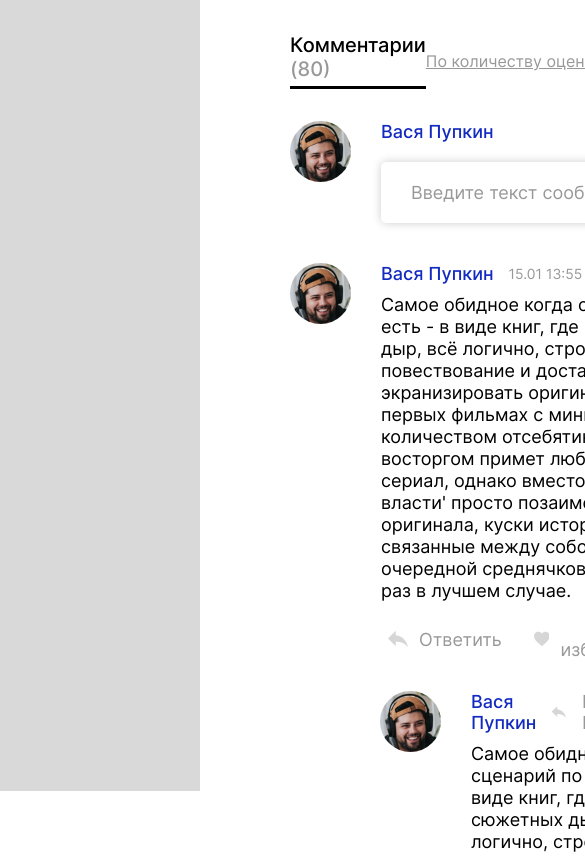
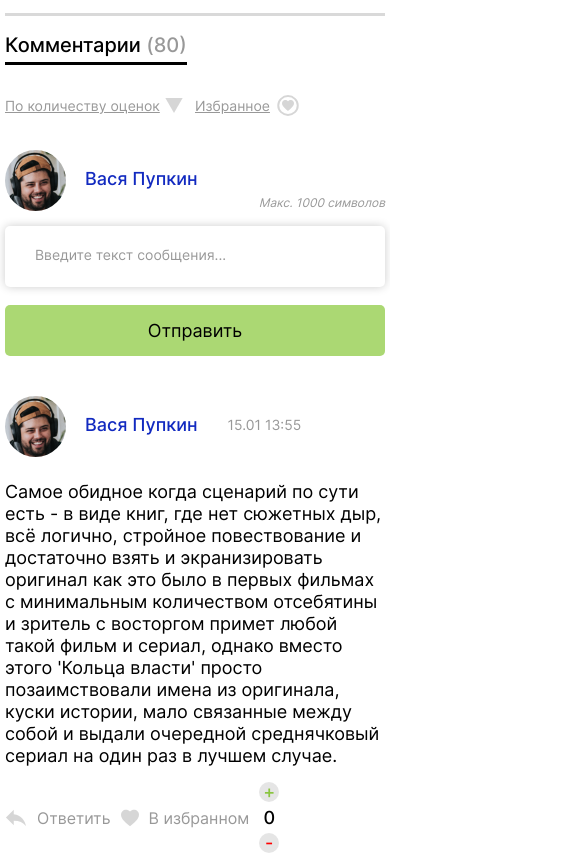
Before and after one commit to DevFromSiberia/comment_system_on_typescript, a plain HTML site: page src/index.html in a window 390 px wide. Shown: the part 700-1556 px from the top of the page, 585 px wide, since content can reach past the window. Drawn offline with Linux system fonts and the light colour scheme; a script that the page names is missing; files whose address does not match are found by name.

Commit message:
main Added site adaptability

```diff
--- a/src/app/ui_scripts/autosizeForTextArea.ts
+++ b/src/app/ui_scripts/autosizeForTextArea.ts
@@ -8,7 +8,7 @@ if(textarea !== null) {
 function autosize(){
     setTimeout(function(){
         if(textarea !== null) {
-            textarea.style.cssText = 'height: 21px; padding: 0;';
+            textarea.style.cssText = 'height: 16px; padding-bottom: 5px;';
             textarea.style.cssText = 'height:' + textarea.scrollHeight + 'px';
         }
     },0)
--- a/src/index.css
+++ b/src/index.css
@@ -117,6 +117,9 @@ li {
     color: #000000;
 
     border-bottom: 3px solid #000000;
+
+
+    margin-right: 20px;
 }
 
 .commentSystem__count {
@@ -280,7 +283,7 @@ li {
 .userBlock__textarea {
     display: block;
     resize: none;
-    min-width: 648px;
+    min-width: 69%;
     height: 21px;
 
     background: #FFFFFF;
@@ -332,6 +335,8 @@ li {
 
     transition: background-color ease-in-out 0.2s;
     max-height: 61px;
+
+    padding: 15px 0;
 }
 
 .userBlock__btn:hover {
@@ -523,3 +528,196 @@ li {
     font-weight: 500;
     font-size: 18px;
 }
+
+/* Media */
+
+@media (max-width: 1200px) {
+    .userBlock__form {
+        flex-wrap: wrap;
+    }
+
+    .userBlock__textarea {
+        width: 100%;
+    }
+
+    .userBlock__btn {
+        margin-left: 0;
+        margin-top: 18px;
+    }
+}
+
+@media (max-width: 960px) {
+    .main {
+        padding-left: 270px;
+    }
+}
+
+@media (max-width: 916px) {
+    .commentSystem__header {
+        flex-wrap: wrap;
+
+    }
+
+    .commentSystem__title {
+        margin-bottom: 28px;
+    }
+
+    .aside {
+        display: none;
+    }
+
+    .main {
+        padding: 0;
+        margin: 0 20px;
+    }
+
+}
+
+@media (max-width: 620px) {
+    .commentSystem__title {
+        margin-right: 40px;
+    }
+}
+
+@media (max-width: 605px) {
+    .commentBlock__title {
+        flex-wrap: wrap;
+    }
+
+    .commentBlock__nickname {
+        margin-right: 30px;
+    }
+
+    .commentBlock__prenickname {
+        order: 3;
+        margin-top: 10px;
+    }
+}
+
+@media (max-width: 550px) {
+    .btnBlock__rate {
+        flex-direction: column;
+        align-items: center;
+    }
+
+    .minus,
+    .plus {
+        margin: 0;
+    }
+
+    .minus {
+        order: 3;
+        margin-top: 5px;
+    }
+
+    .plus {
+        order: 1;
+        margin-bottom: 5px;
+    }
+
+    .likeCounter {
+        order: 2;
+    }
+
+}
+
+@media (max-width: 500px) {
+    .commentSystem__userBlock {
+        display: block;
+        position: relative;
+    }
+
+    .userBlock__content {
+        margin: 0;
+    }
+
+    .userBlock__nickname {
+        font-size: 18px;
+        margin-bottom: 6px;
+    }
+
+    .userBlock__title {
+        position: absolute;
+        top: 18px;
+        left: 80px;
+        right: 0;
+
+        flex-direction: column;
+
+        margin-bottom: 0;
+
+    }
+
+    .userBlock__maxChar {
+        align-self: flex-end;
+        font-size: 12px;
+    }
+
+    .userBlock__form {
+        margin-top: 11px;
+    }
+
+    .userBlock__textarea::placeholder {
+        font-size: 14px;
+    }
+
+    .commentBlock__comment {
+        display: block;
+        position: relative;
+    }
+
+    .commentBlock__content {
+        margin-left: 0;
+    }
+
+    .commentBlock__reply {
+        display: block;
+        margin: 0;
+        position: relative;
+    }
+
+    .commentBlock__title {
+        position: absolute;
+        top: 18px;
+        left: 80px;
+        right: 0;
+    }
+    .commentBlock__content {
+        margin-top: 15px;
+    }
+}
+
+@media (max-width: 400px) {
+
+    .main {
+        margin: 0 5px;
+    }
+
+    .filter__dropdown {
+        margin-right: 5px;
+        min-width: 185px;
+    }
+
+    .filter__selected {
+        font-size: 14px;
+    }
+
+    .filter__favorites {
+        font-size: 14px;
+    }
+
+    .commentBlock__btnReply,
+    .commentBlock__btnLike {
+        font-size: 16px;
+        margin-right: 10px;
+        padding: 0;
+    }
+
+    .commentBlock__text {
+        margin-top: 20px;
+    }
+
+    .commentBlock__prenickname {
+        margin-top: 5px;
+    }
+}
```
